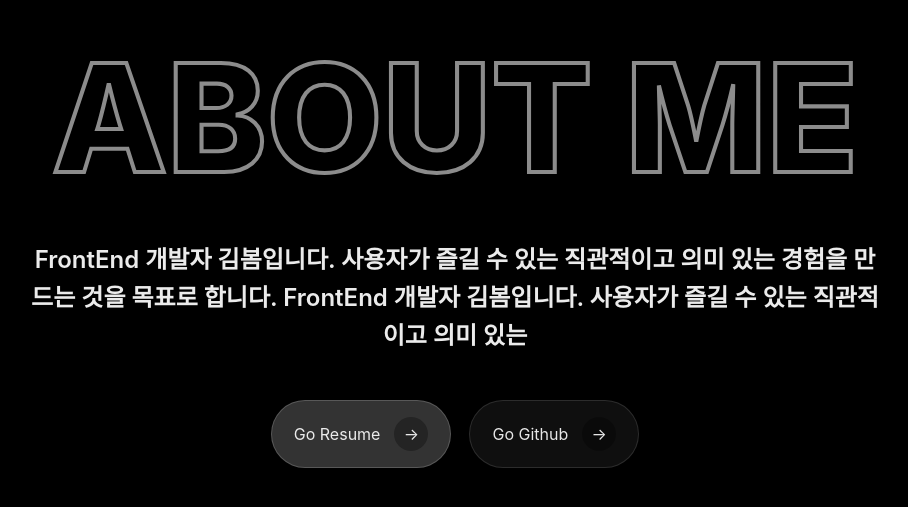
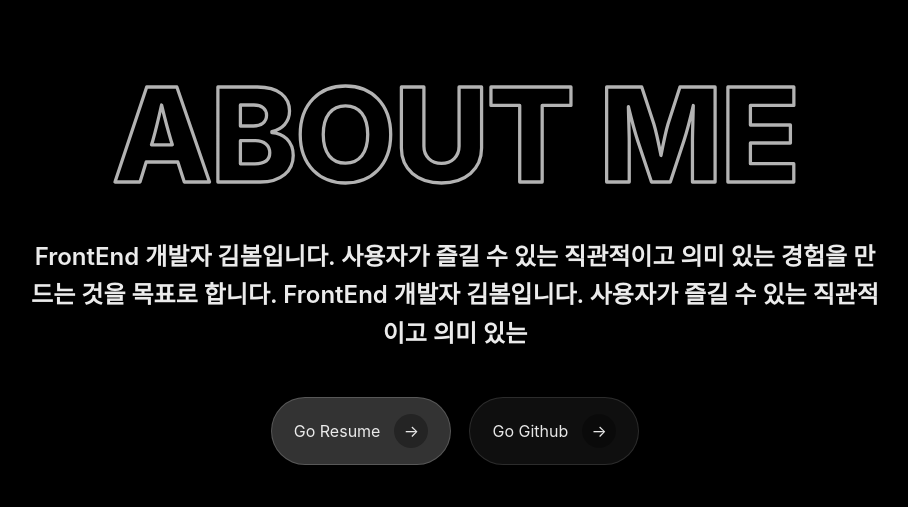
Before and after one commit to bom0320/web-portfolio, a Next.js app: page / in a window 1280 px wide. Shown: the part 1479-1986 px from the top of the page, without its empty margins (185-1093 px from the left). Built offline with nearby package versions, Linux system fonts and the light colour scheme.

Commit message:
add: aboutpage scrollTrigger

```diff
--- a/src/components/about/hero/AboutHero.tsx
+++ b/src/components/about/hero/AboutHero.tsx
@@ -1,12 +1,14 @@
 "use client";
 
+import { useRef } from "react";
 import AboutTitle from "./AboutTitle";
 
 export default function AboutHero() {
+  const sectionRef = useRef<HTMLElement | null>(null);
   return (
-    <div className="about-hero">
+    <section ref={sectionRef} className="about-hero">
       <div className="about-hero__inner">
-        <AboutTitle />
+        <AboutTitle sectionRef={sectionRef} />
 
         <p className="about-hero__desc">
           FrontEnd 개발자 김봄입니다. 사용자가 즐길 수 있는 직관적이고 의미 있는
@@ -36,6 +38,6 @@ export default function AboutHero() {
           </a>
         </div>
       </div>
-    </div>
+    </section>
   );
 }
--- a/src/components/about/hero/AboutTitle.tsx
+++ b/src/components/about/hero/AboutTitle.tsx
@@ -1,22 +1,86 @@
 "use client";
 
-export default function AboutTitle() {
+import { useId, useLayoutEffect, useRef } from "react";
+import gsap from "gsap";
+import AboutAnimation from "@/components/animations/about";
+
+export default function AboutTitle({
+  sectionRef,
+}: {
+  sectionRef: React.RefObject<HTMLElement | null>;
+}) {
+  const clipId = useId();
+
+  // 채움 레이어(clip 안에서 움직일 흰색 rect)
+  const fillRectRef = useRef<SVGRectElement | null>(null);
+
+  useLayoutEffect(() => {
+    const root = sectionRef.current;
+    const fillRect = fillRectRef.current;
+    if (!root || !fillRect) return;
+
+    const ctx = gsap.context(() => {
+      AboutAnimation.aboutTitleFill({ root, fillRect });
+    }, root);
+
+    return () => ctx.revert();
+  }, [sectionRef]);
+
   return (
-    <svg className="about-title__svg" viewBox="0 0 720 180">
+    <svg
+      className="about-title__svg"
+      viewBox="0 0 900 220"
+      xmlns="http://www.w3.org/2000/svg"
+      aria-hidden="true"
+    >
+      <defs>
+        {/* 글자 모양으로 clip */}
+        <clipPath id={clipId}>
+          <text
+            x="50%"
+            y="62%"
+            textAnchor="middle"
+            dominantBaseline="middle"
+            fontFamily="Inter, system-ui, sans-serif"
+            fontWeight="800"
+            fontSize="120"
+            letterSpacing="-2"
+          >
+            ABOUT ME
+          </text>
+        </clipPath>
+      </defs>
+
+      {/* OUTLINE */}
       <text
         x="50%"
-        y="55%"
+        y="62%"
         textAnchor="middle"
         dominantBaseline="middle"
         fontFamily="Inter, system-ui, sans-serif"
         fontWeight="800"
-        fontSize="110"
+        fontSize="120"
+        letterSpacing="-2"
         fill="none"
-        stroke="rgba(255,255,255,0.55)"
+        stroke="rgba(255,255,255,0.7)"
         strokeWidth="3"
+        strokeLinejoin="round"
       >
         ABOUT ME
       </text>
+
+      {/* FILL (clipPath 내부에서만 보임) */}
+      <g clipPath={`url(#${clipId})`}>
+        {/* 이 rect가 아래에서 위로 올라오면 "채워지는" 느낌 */}
+        <rect
+          ref={fillRectRef}
+          x="0"
+          y="220"
+          width="900"
+          height="220"
+          fill="rgba(255,255,255,0.9)"
+        />
+      </g>
     </svg>
   );
 }
--- a/src/components/animations/about.ts
+++ b/src/components/animations/about.ts
@@ -6,31 +6,28 @@ import { ScrollTrigger } from "gsap/ScrollTrigger";
 gsap.registerPlugin(ScrollTrigger);
 
 const AboutAnimation = {
-  titleFill({
+  aboutTitleFill({
     root,
-    maskRect,
-    fillGroup,
+    fillRect,
   }: {
     root: Element;
-    maskRect: SVGRectElement;
-    fillGroup: SVGGElement;
+    fillRect: SVGRectElement;
   }) {
-    gsap.set(fillGroup, { opacity: 0 });
-
-    const st = {
-      trigger: root,
-      start: "top 75%",
-      end: "top 40%",
-      scrub: true,
-    } as const;
-
-    gsap.to(fillGroup, { opacity: 1, ease: "none", scrollTrigger: st });
-
-    gsap.to(maskRect, {
-      attr: { y: 0 },
-      ease: "none",
-      scrollTrigger: st,
-    });
+    gsap.fromTo(
+      fillRect,
+      { attr: { y: 220 }, opacity: 0 },
+      {
+        attr: { y: 0 },
+        opacity: 1,
+        ease: "none",
+        scrollTrigger: {
+          trigger: root,
+          start: "top 75%",
+          end: "top 45%",
+          scrub: true,
+        },
+      }
+    );
   },
 };
 
```
